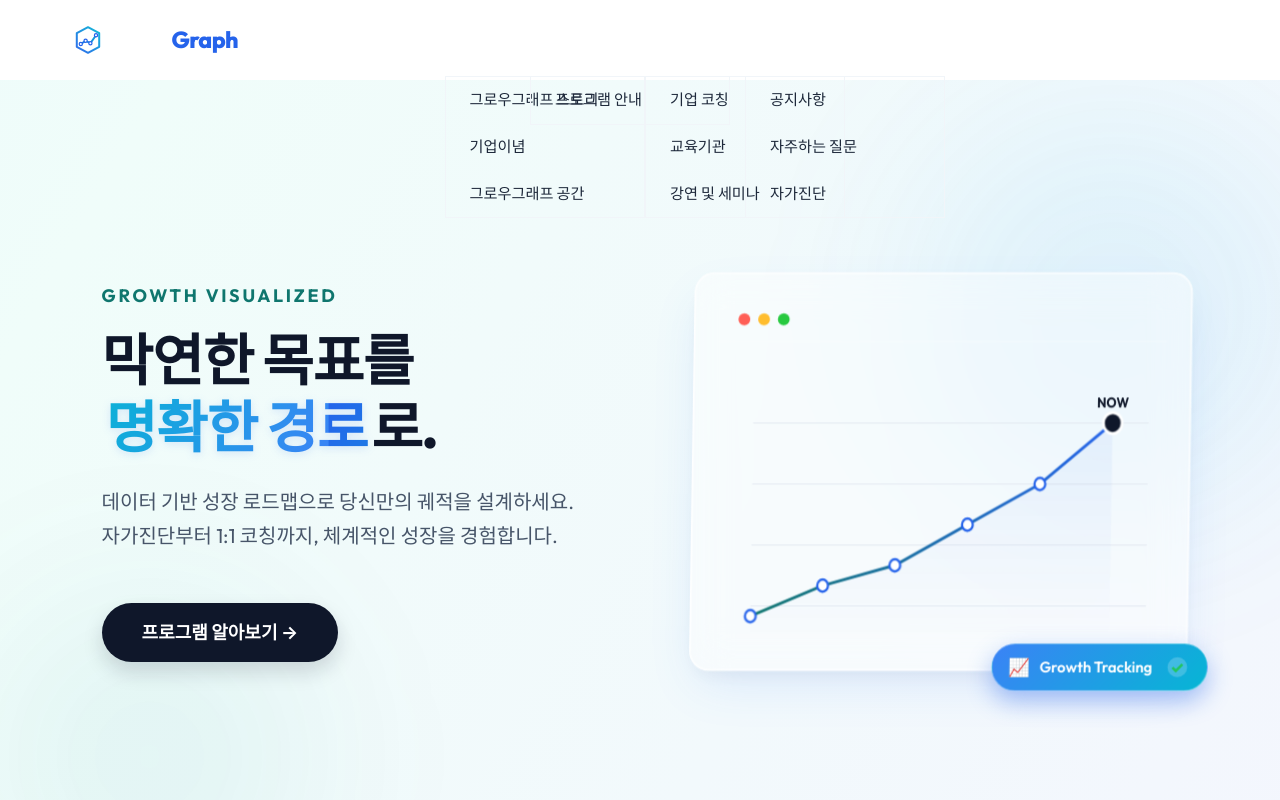
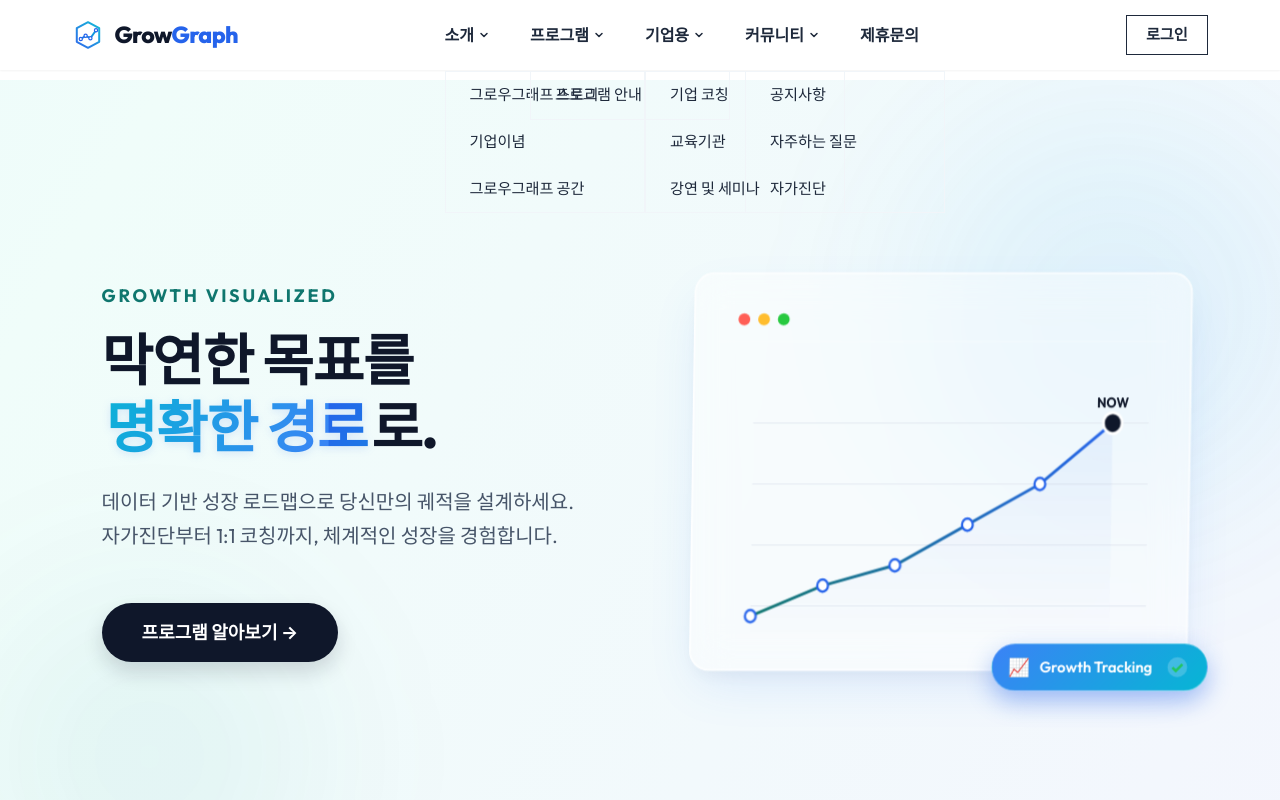
Before and after one commit to sojeong-im/growgraph, a React (Vite) app: page / in a window 1280 px wide. Shown: the top 800 px of the page. Built offline with nearby package versions, Linux system fonts and the light colour scheme.

Commit message:
fix: 네비게이션 홈페이지 흰색 글씨 문제 수정

```diff
--- a/src/components/Navigation.jsx
+++ b/src/components/Navigation.jsx
@@ -12,7 +12,7 @@ const Navigation = () => {
     const navRef = useRef(null);
 
     // Pages that have dark hero sections — only these get transparent navbar at top
-    const darkHeroPages = ['/', '/b2b/corporate', '/b2b/campus', '/b2b/seminar'];
+    const darkHeroPages = ['/b2b/corporate', '/b2b/campus', '/b2b/seminar'];
     const hasDarkHero = darkHeroPages.includes(location.pathname);
 
     // Force scrolled (white bg, dark text) when:
```
